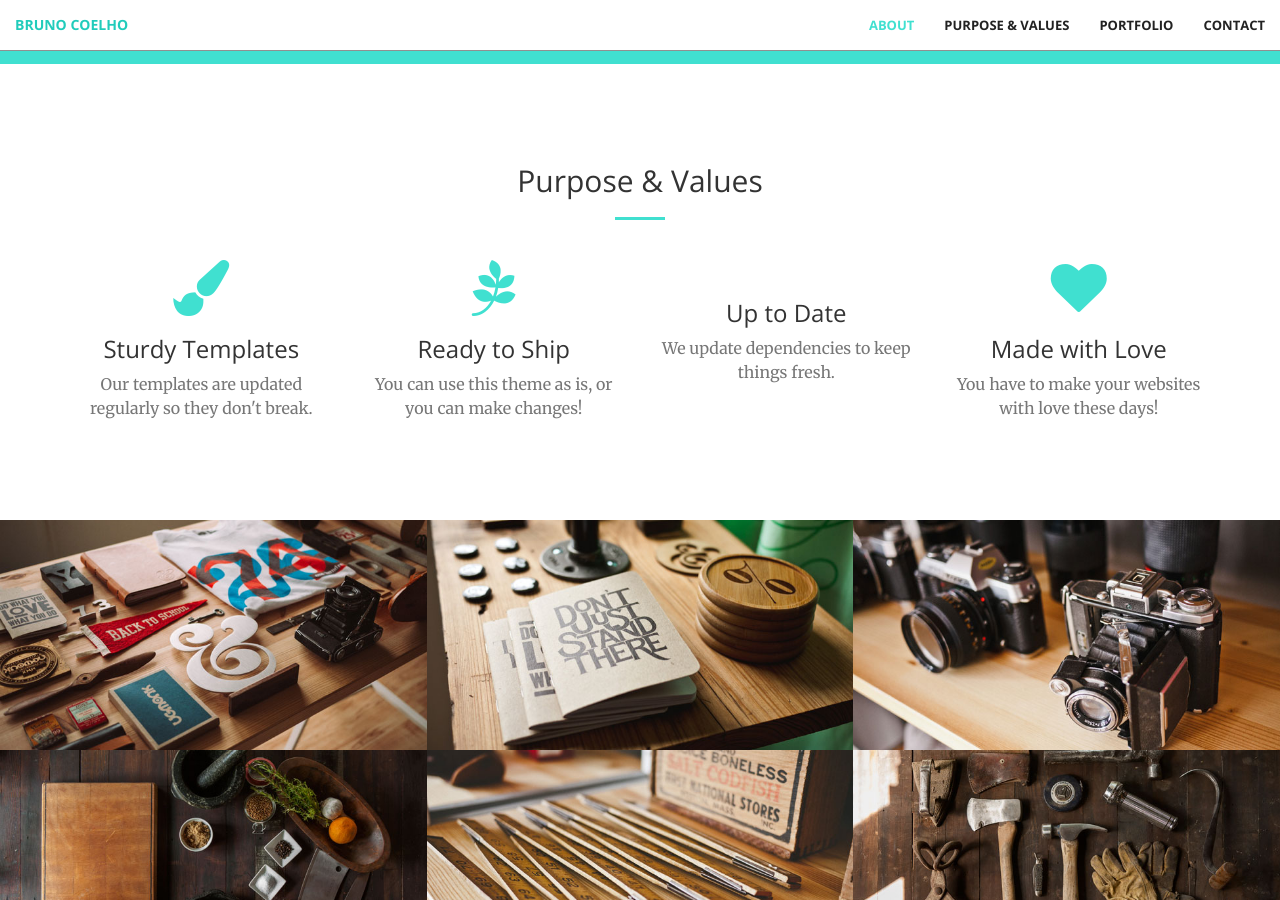
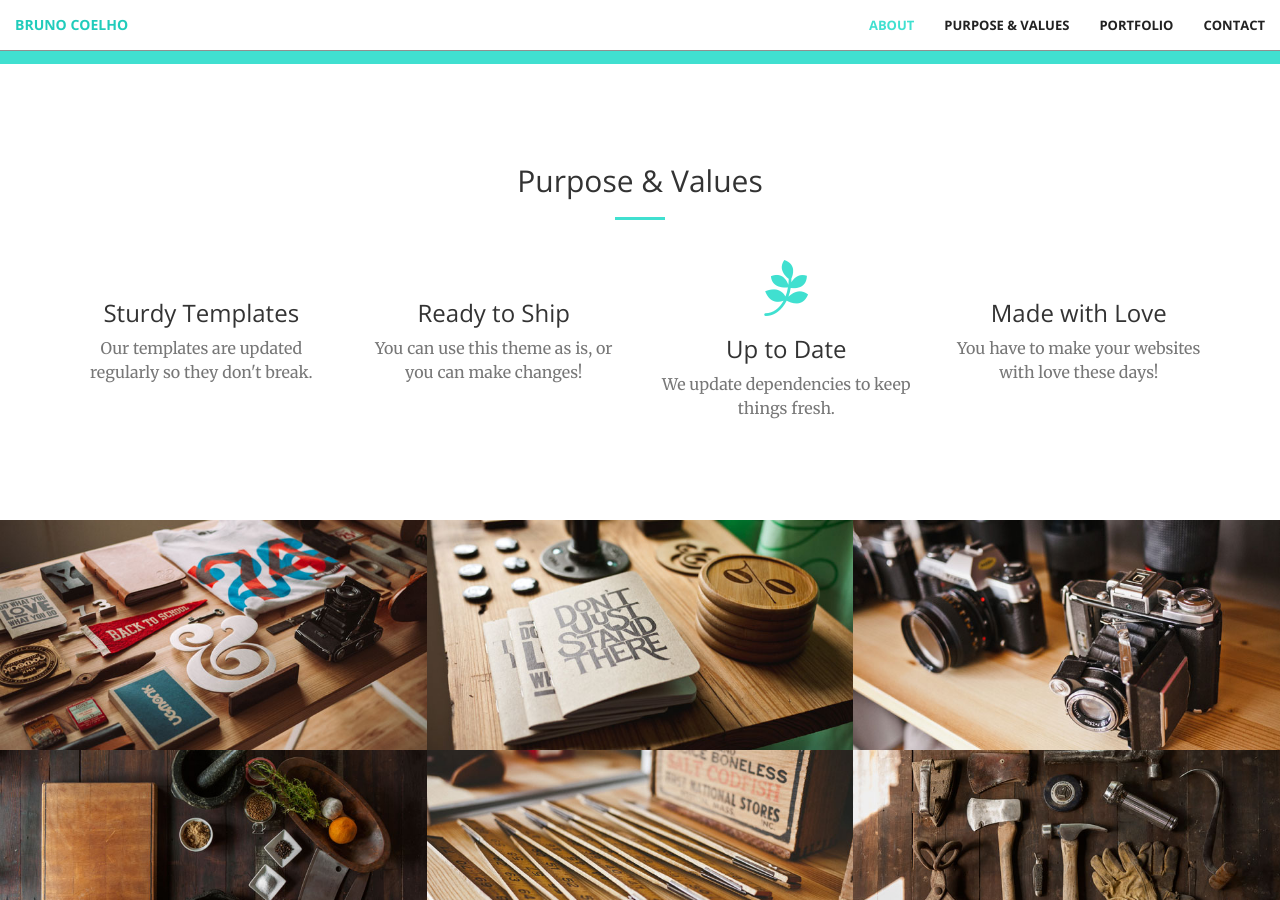
Before and after one commit to brunonaz/artbrunocoelho, a Jekyll site: the page built from index.html, in a window 1280 px wide and 900 px high, scrolled down 1254 px. Built offline with Jekyll 4.4.1, drawn with Linux system fonts in a browser that asks for light colours.

Commit message:
Update services.html
4 mas com um erro

```diff
--- a/_includes/services.html
+++ b/_includes/services.html
@@ -11,28 +11,28 @@
         <div class="row">
             <div class="col-lg-3 col-md-6 text-center">
                 <div class="service-box">
-                    <i class="fa fa-4x fa-paint-brush wow bounceIn text-primary"></i>
+                    <i class="fa fa-4x fa-steam-symbol wow bounceIn text-primary"></i>
                     <h3>Sturdy Templates</h3>
                     <p class="text-muted">Our templates are updated regularly so they don't break.</p>
                 </div>
             </div>
             <div class="col-lg-3 col-md-6 text-center">
                 <div class="service-box">
-                    <i class="fa fa-4x fa-pagelines wow bounceIn text-primary" data-wow-delay=".1s"></i>
+                    <i class="fa fa-4x fa-yin-yang wow bounceIn text-primary" data-wow-delay=".1s"></i>
                     <h3>Ready to Ship</h3>
                     <p class="text-muted">You can use this theme as is, or you can make changes!</p>
                 </div>
             </div>
             <div class="col-lg-3 col-md-6 text-center">
                 <div class="service-box">
-                    <i class="fa fa-4x fa-react wow bounceIn text-primary" data-wow-delay=".2s"></i>
+                    <i class="fa fa-4x fa-pagelines wow bounceIn text-primary" data-wow-delay=".2s"></i>
                     <h3>Up to Date</h3>
                     <p class="text-muted">We update dependencies to keep things fresh.</p>
                 </div>
             </div>
             <div class="col-lg-3 col-md-6 text-center">
                 <div class="service-box">
-                    <i class="fa fa-4x fa-heart wow bounceIn text-primary" data-wow-delay=".3s"></i>
+                    <i class="fa fa-4x fa-spa wow bounceIn text-primary" data-wow-delay=".3s"></i>
                     <h3>Made with Love</h3>
                     <p class="text-muted">You have to make your websites with love these days!</p>
                 </div>
```
